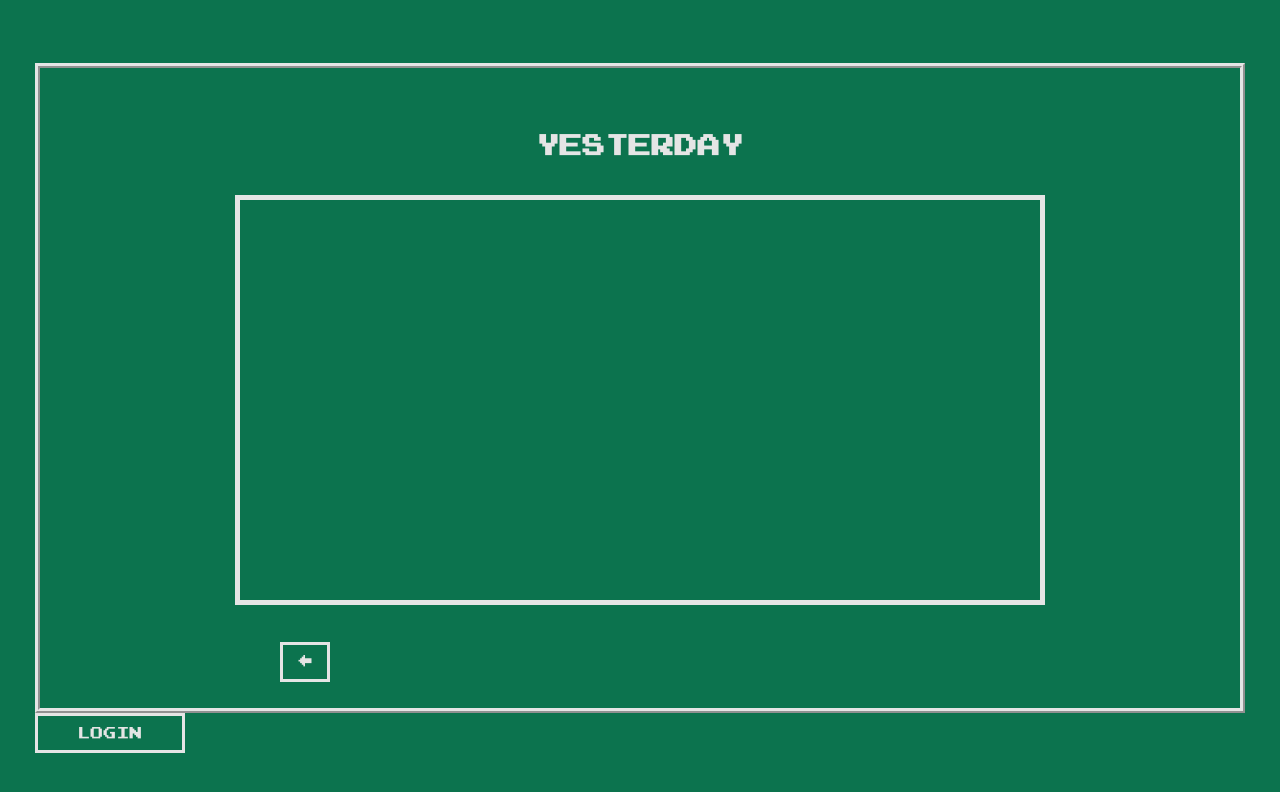
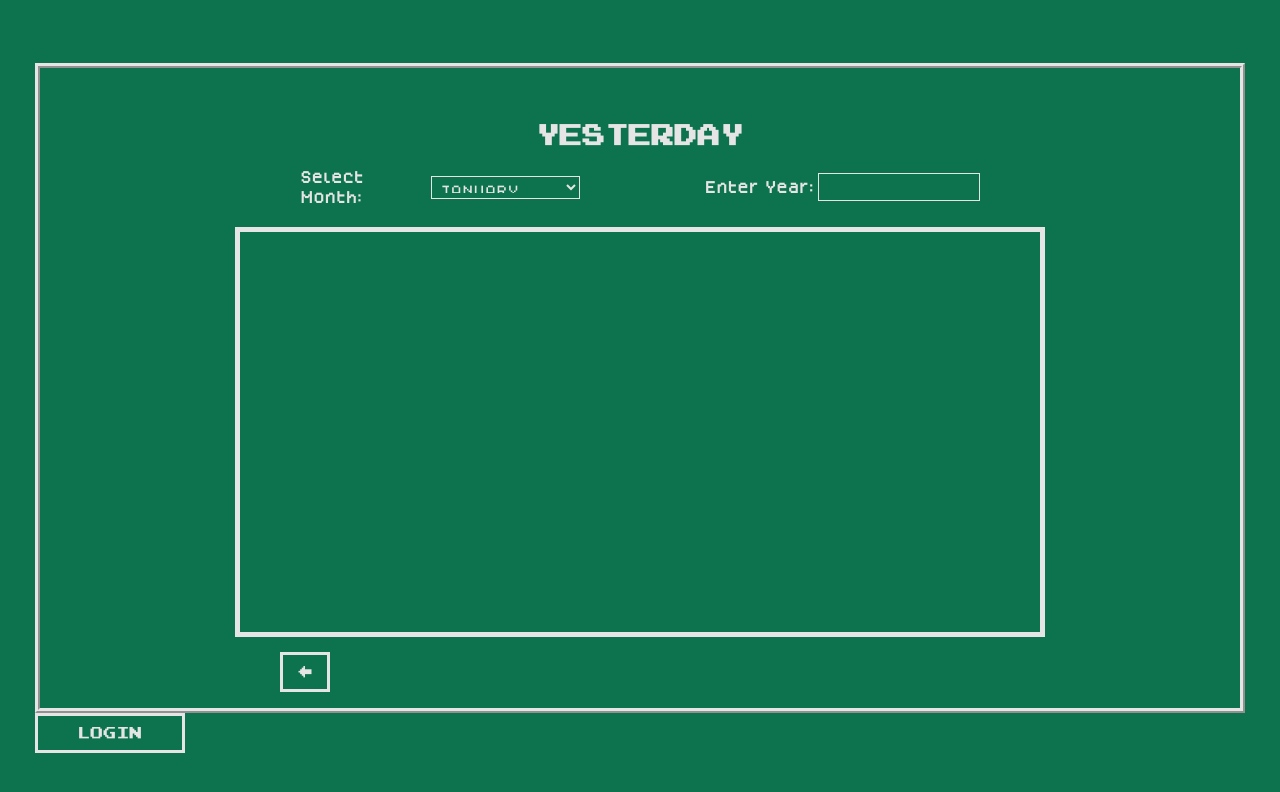
Before and after one commit to grantortino/job-hunter, a React (Create React App) app: page /yesterday in a window 1280 px wide. Shown: the top 792 px of the page. Built offline with nearby package versions, Linux system fonts and the light colour scheme.

Commit message:
creating yesterday component and entry of yesterday component

```diff
--- a/src/App.scss
+++ b/src/App.scss
@@ -580,22 +580,23 @@ p {
   border: 1px solid white;
   display: flex;
   flex-direction: column;
-  justify-content: space-around;
-  max-width: 40vh;
-  height: 30vh;
+  // justify-content: space-around;
+  align-items: center;
+  width: 100vh;
+  height: auto;
   margin: 5px;
   .entry-element-title{
-    text-align: left;
-    width: 30vh;
-    height: auto;
+    width: 90vh;
+    height: 1.5rem;
     line-height: 20px;
   }
   .entry-element-content {
     padding: 5px;
     overflow: scroll;
-    width: 30vh;
-    height: 20vh;
+    width: 90vh;
+    height: auto;
     resize: none;
+    line-height: 17px;
   }
 }
 
@@ -605,13 +606,13 @@ p {
 
 .entry-element-checkbox-title {
   display: flex;
-  align-items: flex-start;
-  width: 30vh;
+  width: 90vh;
   padding: 10px;
+  height: 1rem;
   .entry-checkbox-small {
-    width: 1rem;
-    height: 1rem;
-    margin-right: 5px;
+    width: 1.5rem;
+    height: 1.5rem;
+    margin-right: 10px;
   }
   h1 {
     margin: 0 auto;
@@ -621,6 +622,8 @@ p {
 .entry-component-small-buttons {
   display: flex;
   margin: 10px 0px;
+  width: 30vh;
+
 }
 
 .shadow-small-entry-element-button {
@@ -642,9 +645,8 @@ p {
 }
 
 .entry-element-title-input {
-  text-align: left;
   width: 100%;
-  height: 2rem;
+  height: 1.5rem;
   line-height: 20px;
   background-color: $fontColor;
   color: $bgColor;
@@ -652,12 +654,43 @@ p {
   outline: none;
 }
 .entry-element-content-textarea {
+  border: 1px dashed $bgColor;
   padding: 5px;
   overflow: scroll;
-  width: 30vh;
+  width: 90vh;
   height: 20vh;
   resize: none;
   background-color: $fontColor;
   color: $bgColor;
   outline: none;
 }
+
+// YESTERDAY
+
+.select-dropdown-yesterday, .yesterday-year-search {
+  margin: 10px 0px;
+  padding: 5px;
+  width: 150px;
+  background-color: $bgColor;
+  border: 1px solid $fontColor;
+  outline: none;
+}
+
+.yesterday-year-search {
+  color: $fontColor;
+  height: 1rem;
+}
+
+.yesterday-select-wrapper {
+  display: flex;
+  width: 100vh;
+  justify-content: space-around;
+}
+
+.yesterday-month-container, .yesterday-year-container {
+  display: flex;
+  align-items: center;
+  width: 35vh;
+  justify-content: center;
+  line-height: 20px;
+}
--- a/src/components/EntryComponent.js
+++ b/src/components/EntryComponent.js
@@ -36,8 +36,8 @@ const EntryComponent = ({ entry, onRemove }) => {
                 </div>
                 <h1 className="entry-element-content font-small">{entry.entryContent}</h1>
                 <div className="entry-component-small-buttons">
-                    <button className="shadow-small-entry-element-button font-small" onClick={() => setEditActive(!editActive)}>EDIT</button>
-                    <button className="shadow-small-entry-element-button font-small" onClick={() => onRemove(entry.id, entry.entryTitle)}>REMOVE</button>
+                    <button className="shadow-small-entry-element-button font-small pointer" onClick={() => setEditActive(!editActive)}>EDIT</button>
+                    <button className="shadow-small-entry-element-button font-small pointer" onClick={() => onRemove(entry.id, entry.entryTitle)}>REMOVE</button>
                 </div>
             </div>
         );
@@ -51,8 +51,8 @@ const EntryComponent = ({ entry, onRemove }) => {
             </div>
             <textarea className="entry-element-content-textarea font-small" onChange={(e) => setNewEntryContent(e.target.value)}>{newEntryContent}</textarea>
             <div className="entry-component-small-buttons">
-                <button className="shadow-small-entry-element-button font-small" onClick={() => entrySaveHandler(newEntryTitle, newEntryContent)}>SAVE</button>
-                <button className="shadow-small-entry-element-button font-small" onClick={() => onRemove(entry.id, entry.entryTitle)}>REMOVE</button>
+                <button className="shadow-small-entry-element-button font-small pointer" onClick={() => entrySaveHandler(newEntryTitle, newEntryContent)}>SAVE</button>
+                <button className="shadow-small-entry-element-button font-small pointer" onClick={() => onRemove(entry.id, entry.entryTitle)}>REMOVE</button>
             </div>
         </div>
     );
--- a/src/components/JournalYesterday.js
+++ b/src/components/JournalYesterday.js
@@ -1,6 +1,7 @@
 import React from 'react';
 import Screen from './Screen';
 import { Link } from 'react-router-dom';
+import jobstore from '../stores/JobStore';
 
 const JournalYesterday = () => {
     return (
@@ -8,6 +9,60 @@ const JournalYesterday = () => {
             <div className="tracker-main-screen-containter">
                 <div className="pages-header-huge">
                         <h3 className="medium">YESTERDAY</h3>
+                </div>
+
+                <div className="yesterday-select-wrapper">
+
+                        <div className="yesterday-month-container">
+
+                            <p className="font-small">Select Month: </p>
+
+                            <select className="select-dropdown-yesterday font-small">
+                                            <option value="january">
+                                                JANUARY
+                                            </option>
+                                            <option value="february">
+                                                FEBRUARY
+                                            </option>
+                                            <option value="march">
+                                                MARCH
+                                            </option>
+                                            <option value="april">
+                                                APRIL
+                                            </option>
+                                            <option value="may">
+                                                MAY
+                                            </option>
+                                            <option value="june">
+                                                JUNE
+                                            </option>
+                                            <option value="july">
+                                                JULY
+                                            </option>
+                                            <option value="august">
+                                                AUGUST
+                                            </option>
+                                            <option value="september">
+                                                SEPTEMBER
+                                            </option>
+                                            <option value="october">
+                                                OCTOBER
+                                            </option>
+                                            <option value="november">
+                                                NOVEMBER
+                                            </option>
+                                            <option value="december">
+                                                DECEMBER
+                                            </option>
+                            </select>
+
+                        </div>
+
+                        <div className="yesterday-year-container">
+                            <p className="font-small">Enter Year:</p>
+                            <input className="yesterday-year-search font-small" type="text"/>
+                        </div>
+
                 </div>
 
                 <div className="today-overscroll-wrapper">
```
Also changed, not shown: src/components/YesterdayEntryComponent.js (added, +11 -0 lines).
